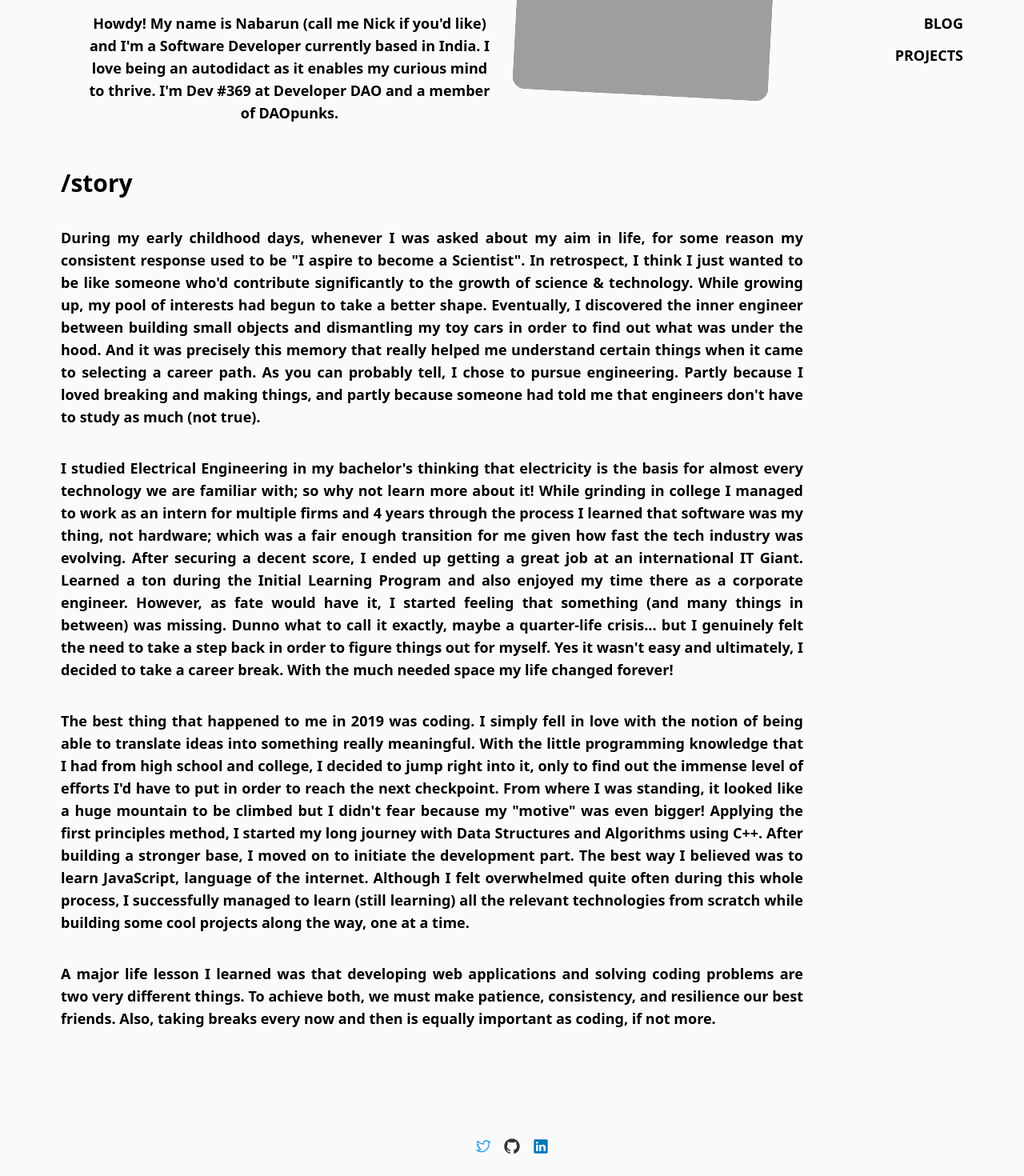
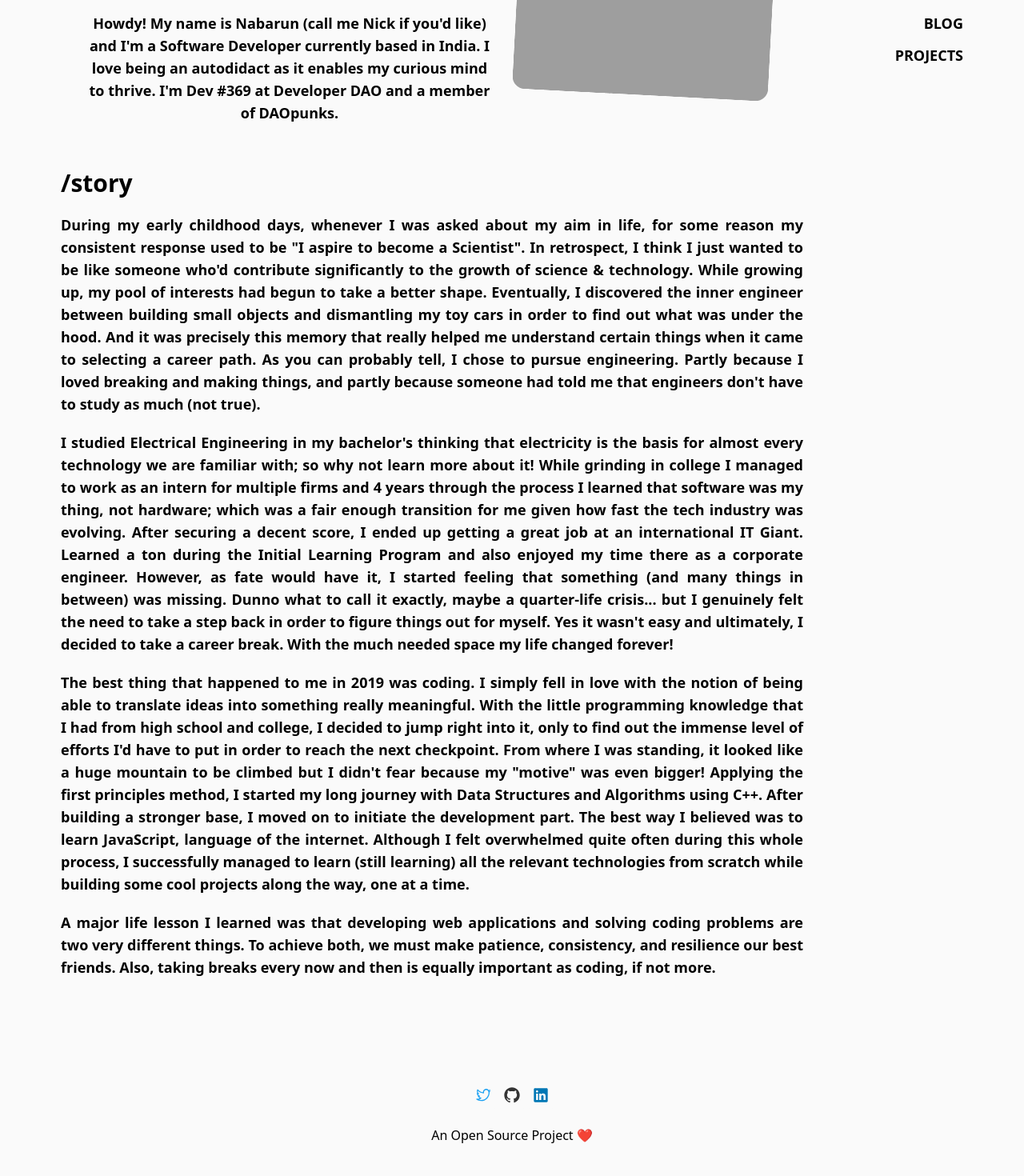
Before and after one commit to nabarvn/devfolio, a Next.js app: page /about in a window 1280 px wide. Shown: the part 330-1800 px from the top of the page at 80% size. Built offline with nearby package versions, Linux system fonts and the light colour scheme; grey boxes are pictures that could not be loaded.

Commit message:
Change in styles

```diff
--- a/pages/about.jsx
+++ b/pages/about.jsx
@@ -69,7 +69,7 @@ const About = () => {
           <div>
             <div className='text-base md:text-lg font-semibold justify-center md:text-justify md:max-w-5xl lg:max-w-4xl xl:max-w-5xl md:px-4 lg:px-5 xl:px-9 pb-0 mt-14'>
               <h2 className='text-xl md:text-2xl xl:text-3xl'>/story</h2>
-              <p className='mt-9'>
+              <p className='mt-5'>
                 During my early childhood days, whenever I was asked about my
                 aim in life, for some reason my consistent response used to be
                 &quot;I aspire to become a Scientist&quot;. In retrospect, I
@@ -85,7 +85,7 @@ const About = () => {
                 making things, and partly because someone had told me that
                 engineers don&apos;t have to study as much (not true).
               </p>
-              <p className='mt-9'>
+              <p className='mt-5'>
                 I studied Electrical Engineering in my bachelor&apos;s thinking
                 that electricity is the basis for almost every technology we are
                 familiar with; so why not learn more about it! While grinding in
@@ -103,7 +103,7 @@ const About = () => {
                 it wasn&apos;t easy and ultimately, I decided to take a career
                 break. With the much needed space my life changed forever!
               </p>
-              <p className='mt-9'>
+              <p className='mt-5'>
                 The best thing that happened to me in 2019 was coding. I simply
                 fell in love with the notion of being able to translate ideas
                 into something really meaningful. With the little programming
@@ -122,7 +122,7 @@ const About = () => {
                 the relevant technologies from scratch while building some cool
                 projects along the way, one at a time.
               </p>
-              <p className='mt-9'>
+              <p className='mt-5'>
                 A major life lesson I learned was that developing web
                 applications and solving coding problems are two very different
                 things. To achieve both, we must make patience, consistency, and
```
